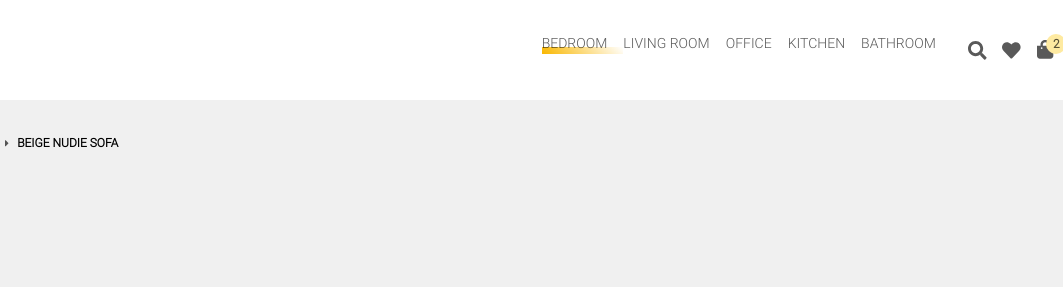
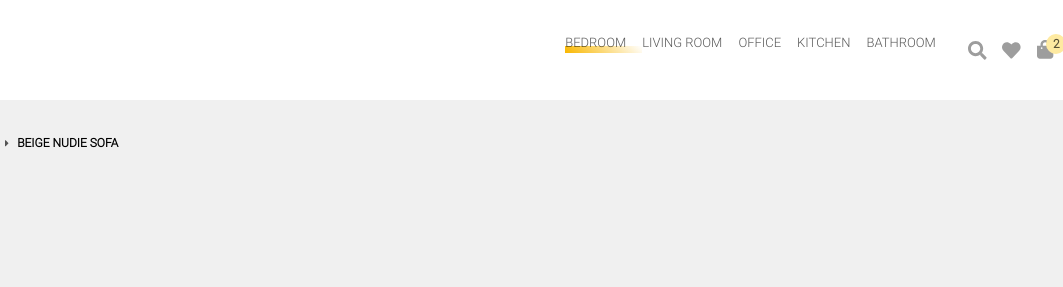
Before and after one commit to rushabhshah1993/heady-furniture, a React app: page / in a window 1280 px wide. Shown: the top 287 px of the page, 217-1280 px from the left. Built offline with nearby package versions, Linux system fonts and the light colour scheme.

Commit message:
CSS changes in header - Icons color change of UserIcons - Font size changes of nav icons

```diff
--- a/src/common/UserIcons/usericons.scss
+++ b/src/common/UserIcons/usericons.scss
@@ -7,6 +7,7 @@
     svg {
         margin-right: 16px;
         cursor: pointer;
+        color: #9D9D9D;
     }
 
     svg:last-child {
--- a/src/components/FurnitureNavigation/furnitureNavigation.scss
+++ b/src/components/FurnitureNavigation/furnitureNavigation.scss
@@ -10,7 +10,7 @@
     li {
         padding-right: 1rem;
         text-transform: uppercase;
-        font-size: 14px;
+        font-size: 13px;
         position: relative;
         cursor: pointer;
     }
```
